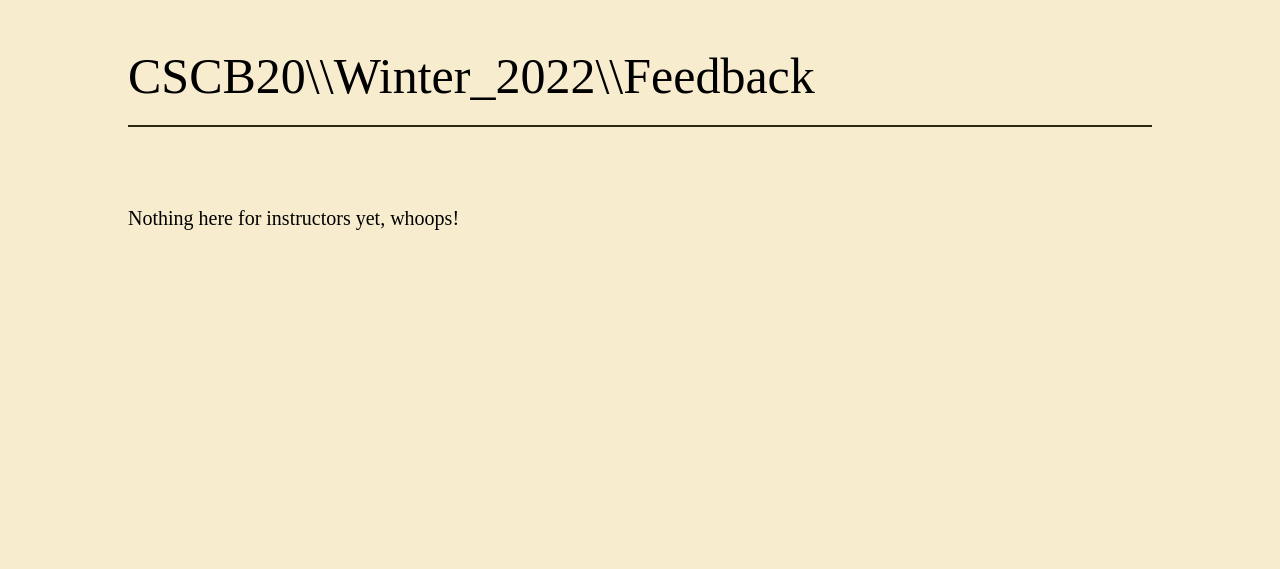
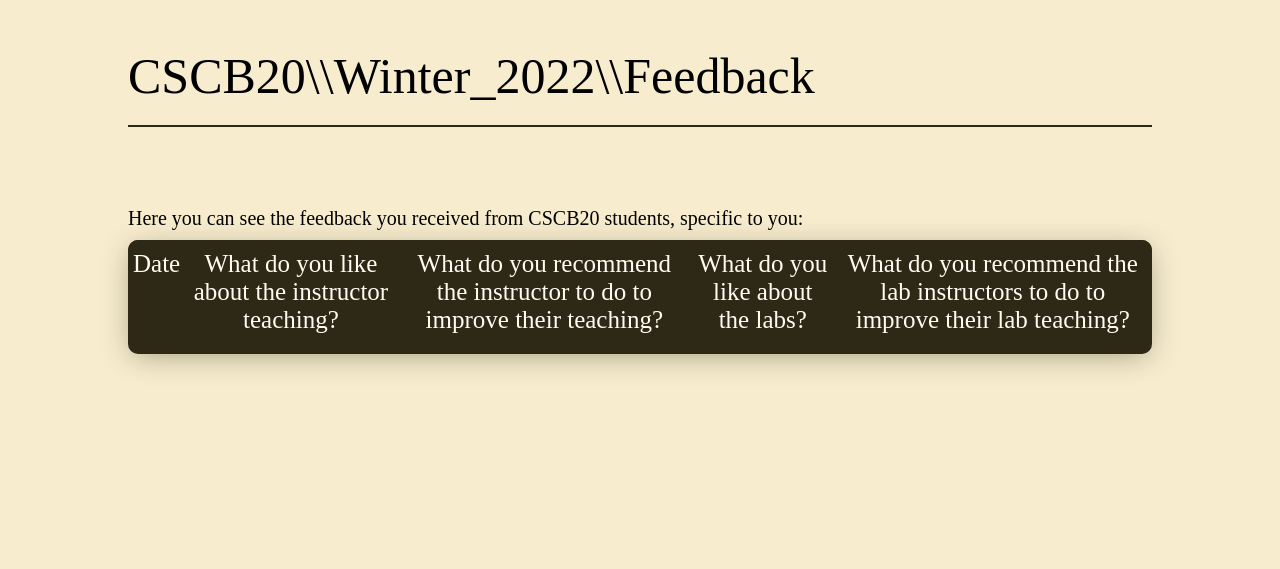
Before and after one commit to prokopchukdim/cscb20, a Flask app: page /feedback in a window 1280 px wide. Shown: the part 63-632 px from the top of the page. Run offline with Flask 2, Linux system fonts and the light colour scheme; a user stored in the database is signed in; data comes from the database, SQL or seed files in the repository.

Commit message:
added functionality for instructors to see feedback specific to them

```diff
--- a/app.py
+++ b/app.py
@@ -267,6 +267,10 @@ def add_feedback(feedback_details):
     db.session.add(feedback)
     db.session.commit()
 
+def query_feedback(instructor):
+    query_feedback = Feedback.query.filter_by(instructor_id = instructor)
+    return query_feedback
+
 @app.route('/announcements')
 def announcements():
     pagename = 'announcements'
@@ -286,8 +290,13 @@ def courseteam():
 def feedback():
     pagename = 'feedback'
     if request.method == 'GET':
-        query_instructors_result = query_instructors()
-        return render_template('feedback.html', pagename=pagename, query_instructors_result = query_instructors_result)
+        if session['type'] == 'instructor':
+            instructor = session['name']
+            query_feedback_result = query_feedback(instructor)
+            return render_template('feedback.html', pagename=pagename, query_feedback_result = query_feedback_result)
+        else:
+            query_instructors_result = query_instructors()
+            return render_template('feedback.html', pagename=pagename, query_instructors_result = query_instructors_result)
     else:
         instructor = request.form['instructor']
         q1 = request.form['q1']
--- a/templates/feedback.html
+++ b/templates/feedback.html
@@ -28,7 +28,36 @@
         {% endif %}
 
         {% if session.type == "instructor" %}
-        <p>Nothing here for instructors yet, whoops!</p>
+        <p>Here you can see the feedback you received from CSCB20 students, specific to you:</p>
+
+            <div id="table">
+
+                <div id="table-header">
+                    <div class="table-header-cell">Date</div>
+                    <div class="table-header-cell">What do you like about the instructor teaching?</div>
+                    <div class="table-header-cell">What do you recommend the instructor to do to improve their teaching?</div>
+                    <div class="table-header-cell">What do you like about the labs?</div>
+                    <div class="table-header-cell">What do you recommend the lab instructors to do to improve their lab teaching?</div>
+
+                </div>
+
+                {% for query in query_feedback_result %}
+                <div id="table-body">
+
+                    <div class="table-row">
+                        <div class="table-body-cell">{{query.date_sent}}</div>
+                        <div class="table-body-cell">{{query.q1}}</div>
+                        <div class="table-body-cell">{{query.q2}}</div>
+                        <div class="table-body-cell">{{query.q3}}</div>
+                        <div class="table-body-cell">{{query.q4}}</div>
+                    </div>
+
+                </div>
+                {% endfor %}
+
+
+
+            </div>
         {% endif%}
 
     </div>
```
